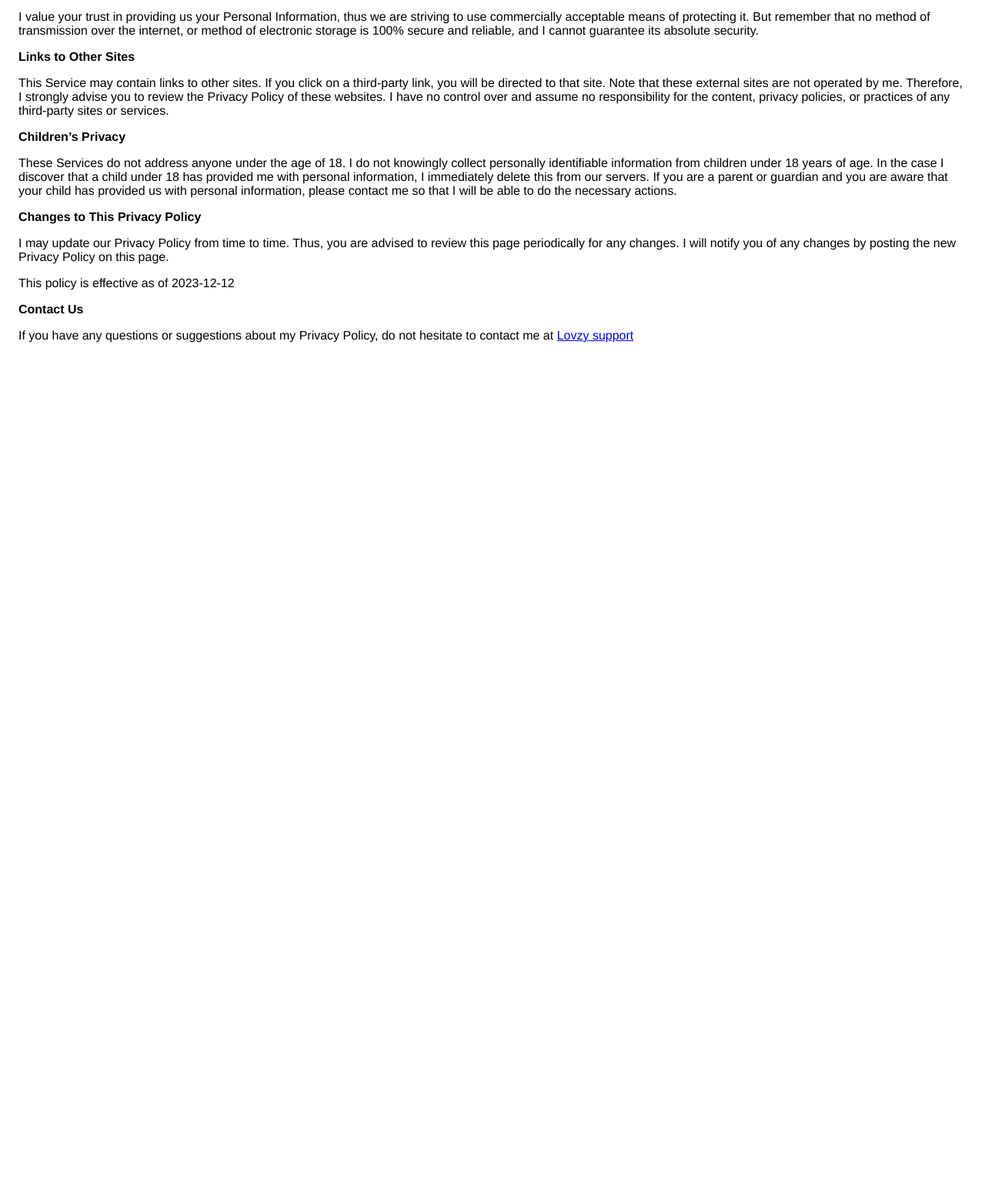
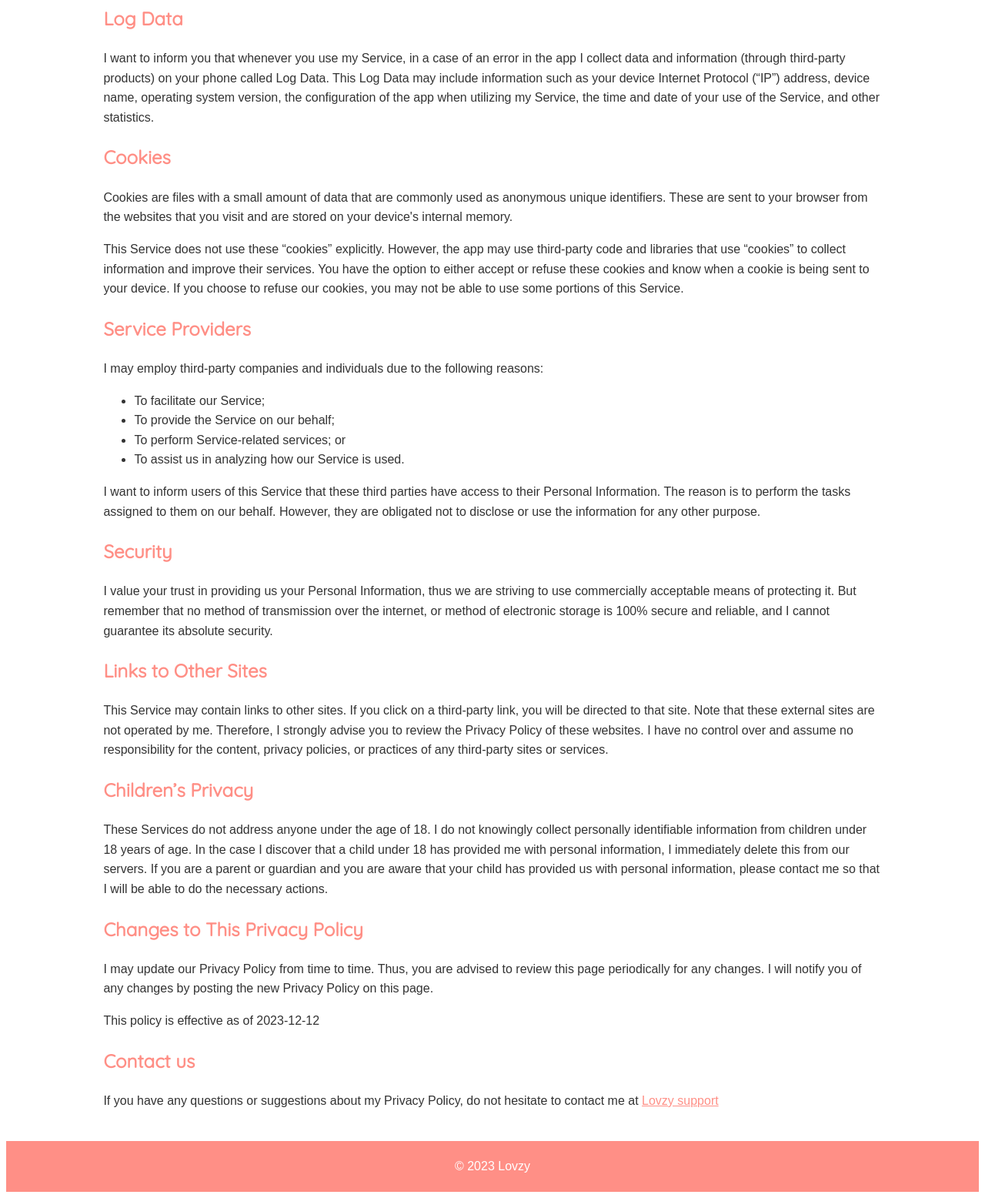
Before and after one commit to Lovzy-app/Lovzy-app.github.io, a plain HTML site: page privacy.html in a window 1280 px wide. Shown: the part 1119-2675 px from the top of the page at 77% size. Before the commit the page ends 1604 px from the top, so only its background shows below. Drawn offline with Linux system fonts and the light colour scheme.

Commit message:
Add css style

```diff
--- a/privacy.html
+++ b/privacy.html
@@ -5,16 +5,18 @@
     <meta charset='utf-8'>
     <meta name='viewport' content='width=device-width'>
     <title>Privacy Policy</title>
-    <style>
-        body {
-            font-family: 'Helvetica Neue', Helvetica, Arial, sans-serif;
-            padding: 1em;
-        }
-    </style>
+    <link href='https://fonts.googleapis.com/css?family=Quicksand' rel='stylesheet'>
+    <link rel="stylesheet" type="text/css" href="style.css">
 </head>
 
 <body>
-    <strong>Privacy Policy</strong>
+    <div class="header">
+        <h1>Lovzy Privacy Policy</h1>
+    </div>
+
+    <div class="container">
+        <div class="content-section">
+            <h2>Privacy Policy</h2>
             <p>
                 Florian Mlr built the Lovzy app as
                 a Freemium app. This SERVICE is provided by
@@ -38,7 +40,8 @@
                 as in our Terms and Conditions, which are accessible at
                 Lovzy unless otherwise defined in this Privacy Policy.
             </p>
-    <p><strong>Information Collection and Use</strong></p>
+
+            <h2>Information Collection and Use</h2>
             <p>
                 For a better experience, while using our Service, I may require you to provide us with certain
                 personally identifiable information, including but not limited to :
@@ -67,11 +70,13 @@
                 <p>Link to the privacy policy of third-party service providers used by the app</p>
                 <ul>
                     <li>
-                <a href="https://www.google.com/policies/privacy/" target="_blank" rel="noopener noreferrer">Google Play
+                        <a href="https://www.google.com/policies/privacy/" target="_blank"
+                            rel="noopener noreferrer">Google Play
                             Services</a>
                     </li><!---->
                     <li>
-                <a href="https://firebase.google.com/support/privacy" target="_blank" rel="noopener noreferrer">Google
+                        <a href="https://firebase.google.com/support/privacy" target="_blank"
+                            rel="noopener noreferrer">Google
                             Analytics for Firebase</a>
                     </li>
                     <li>
@@ -81,11 +86,12 @@
                     <!----><!----><!----><!----><!----><!----><!----><!----><!----><!----><!----><!----><!---->
                     <!----><!----><!----><!----><!----><!---->
                     <li>
-                <a href="https://glassfy.io/privacy_policy/" target="_blank" rel="noopener noreferrer">Glassfy</a>
+                        <a href="https://glassfy.io/privacy_policy/" target="_blank"
+                            rel="noopener noreferrer">Glassfy</a>
                     </li><!---->
                 </ul>
             </div>
-    <p><strong>Log Data</strong></p>
+            <h2>Log Data</h2>
             <p>
                 I want to inform you that whenever you
                 use my Service, in a case of an error in the app
@@ -97,7 +103,7 @@
                 the time and date of your use of the Service, and other
                 statistics.
             </p>
-    <p><strong>Cookies</strong></p>
+            <h2>Cookies</h2>
             <p>
                 Cookies are files with a small amount of data that are
                 commonly used as anonymous unique identifiers. These are sent
@@ -113,7 +119,7 @@
                 choose to refuse our cookies, you may not be able to use some
                 portions of this Service.
             </p>
-    <p><strong>Service Providers</strong></p>
+            <h2>Service Providers</h2>
             <p>
                 I may employ third-party companies and
                 individuals due to the following reasons:
@@ -131,7 +137,7 @@
                 them on our behalf. However, they are obligated not to
                 disclose or use the information for any other purpose.
             </p>
-    <p><strong>Security</strong></p>
+            <h2>Security</h2>
             <p>
                 I value your trust in providing us your
                 Personal Information, thus we are striving to use commercially
@@ -140,7 +146,7 @@
                 storage is 100% secure and reliable, and I cannot
                 guarantee its absolute security.
             </p>
-    <p><strong>Links to Other Sites</strong></p>
+            <h2>Links to Other Sites</h2>
             <p>
                 This Service may contain links to other sites. If you click on
                 a third-party link, you will be directed to that site. Note
@@ -151,7 +157,7 @@
                 privacy policies, or practices of any third-party sites or
                 services.
             </p>
-    <p><strong>Children’s Privacy</strong></p>
+            <h2>Children’s Privacy</h2>
             <div>
                 <p>
                     These Services do not address anyone under the age of 18.
@@ -165,7 +171,7 @@
                     I will be able to do the necessary actions.
                 </p>
             </div> <!---->
-    <p><strong>Changes to This Privacy Policy</strong></p>
+            <h2>Changes to This Privacy Policy</h2>
             <p>
                 I may update our Privacy Policy from
                 time to time. Thus, you are advised to review this page
@@ -174,11 +180,17 @@
                 this page.
             </p>
             <p>This policy is effective as of 2023-12-12</p>
-    <p><strong>Contact Us</strong></p>
+            <h2>Contact us</h2>
             <p>
                 If you have any questions or suggestions about my
                 Privacy Policy, do not hesitate to contact me at <a href="mailto:q56271318@gmail.com">Lovzy support</a>
             </p>
+        </div>
+    </div>
+
+    <footer>
+        &copy; 2023 Lovzy
+    </footer>
 </body>
 
 </html>
--- /dev/null
+++ b/style.css
@@ -0,0 +1,40 @@
+body {
+    font-family: Arial, sans-serif;
+    line-height: 1.6;
+    color: #333;
+    background-color: #fff;
+}
+
+.header {
+    font-family: 'Quicksand';
+    background-color: #FF8F86;
+    color: #fff;
+    text-align: center;
+    padding: 1em 0;
+}
+
+.container {
+    width: 80%;
+    margin: 20px auto;
+    overflow: hidden;
+}
+
+.content-section {
+    margin: 20px 0;
+}
+
+.content-section h1, h2 {
+    font-family: 'Quicksand';
+    color: #FF8F86;
+}
+
+a {
+    color: #FF8F86;
+}
+
+footer {
+    text-align: center;
+    padding: 20px;
+    background-color: #FF8F86;
+    color: white;
+}
```
Also changed, not shown: terms.html (+22 -13 lines). Lines whose indentation alone changed are shown as unchanged.
